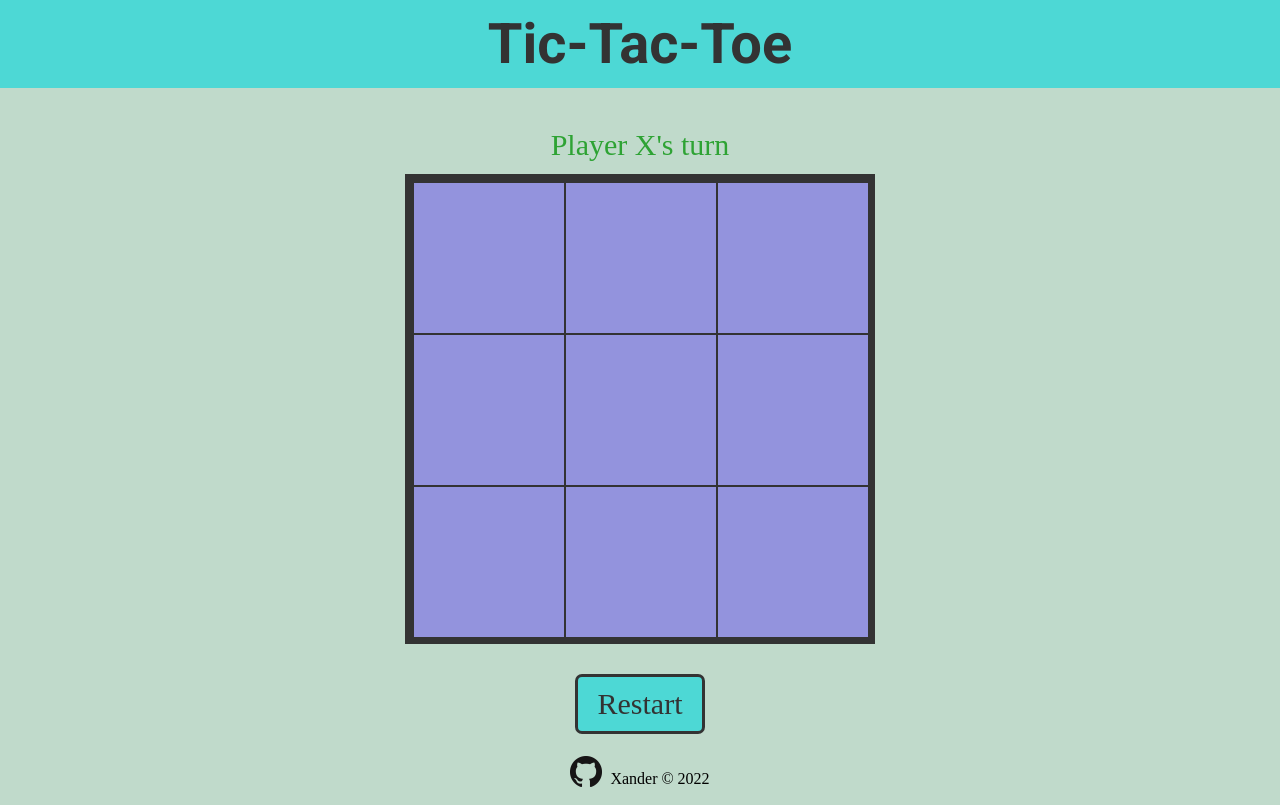
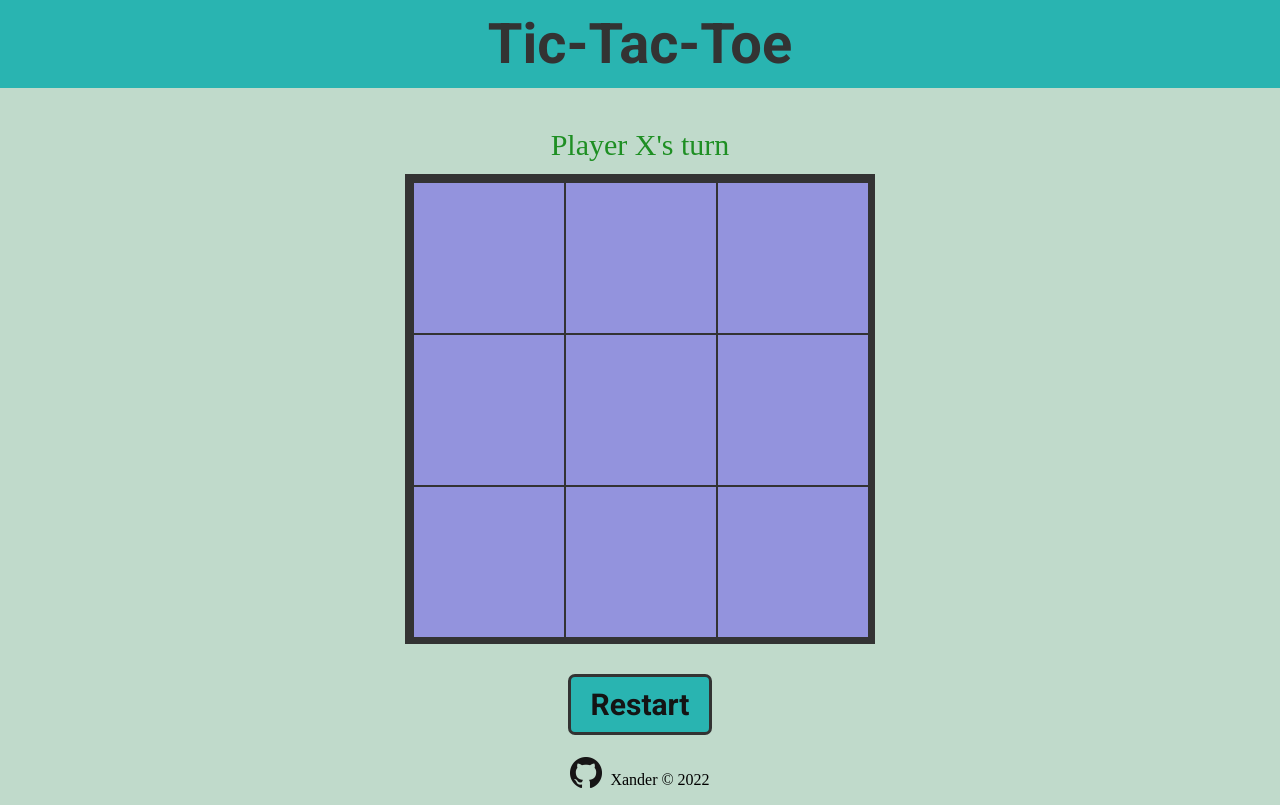
Before and after one commit to xandernesta/odin-tic-tac-toe, a plain HTML site: page index.html in a window 1280 px wide. Drawn offline with Linux system fonts and the light colour scheme; a web font is replaced by a local one.

Commit message:
change some colors

```diff
--- a/styles.css
+++ b/styles.css
@@ -37,7 +37,7 @@ h1 {
 header h1 {
     font-size: 56px;
     text-align: center;
-    background-color:rgba(55, 216, 216, 0.833);
+    background-color:rgba(12, 173, 173, 0.833);
     margin: 0;
     padding: 1.4vh;
 
@@ -52,7 +52,7 @@ main {
     font-size: 30px;
     font-family: 'Mochiy Pop One';
     font-weight: 50;
-    color: rgb(46, 163, 52);
+    color: rgb(30, 143, 35);
     text-align: center;
     margin: 0;
     padding-bottom: 1.4vh;
@@ -89,11 +89,11 @@ main {
     padding: 10px 20px;
     border: 3px solid  #333;
     border-radius: 7px;
-    background-color:  rgba(55, 216, 216, 0.833);
-    color: #333;
+    background-color:  rgba(12, 173, 173, 0.833);
+    color: rgb(20, 20, 20);
+    font-family: 'Roboto';
     font-size: 30px;
-
-
+    font-weight: bold;
   }
 
 
```
